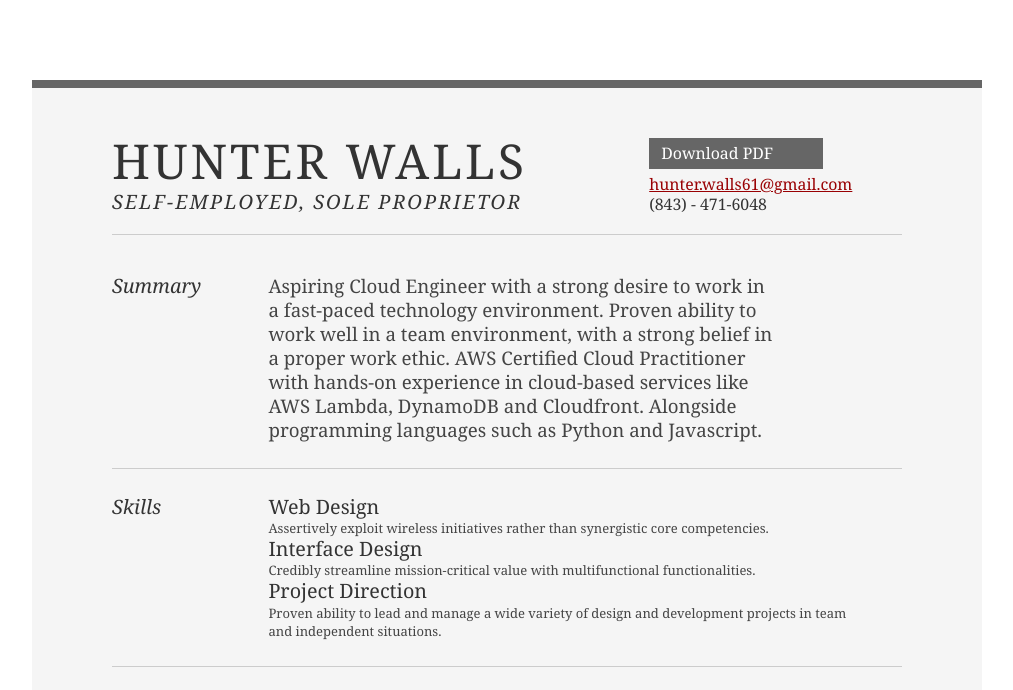
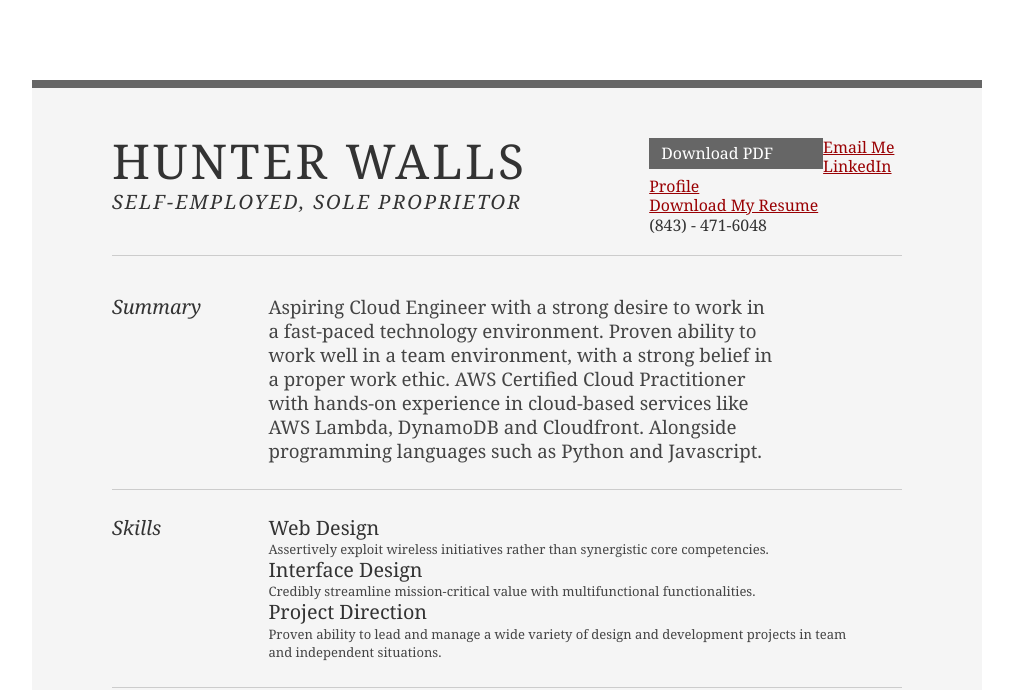
Before and after one commit to Neshrack/hrw-resume-challenge-BE, a plain HTML site: page resume-site/index.html in a window 1280 px wide. Shown: the top 690 px of the page, without its empty margins (133-1146 px from the left). Drawn offline with Linux system fonts and the light colour scheme; no server answers.

Commit message:
adjustments to s3 index files

```diff
--- a/resume-site/index.html
+++ b/resume-site/index.html
@@ -27,7 +27,9 @@
 				<div class="yui-u">
 					<div class="contact-info">
 						<h3><a id="pdf" href="#">Download PDF</a></h3>
-						<h3><a href="mailto:name@yourdomain.com">hunter.walls61@gmail.com</a></h3>
+						<h3><a href="mailto:hunter.walls61@gmail.com">Email Me</a></h3>
+						<h3><a href="www.linkedin.com/in/hunter-r-walls">LinkedIn Profile</a></h3>
+						<h3> <a href="https://hunter-walls-resume.com/hunters_resume.pdf" target="_blank">Download My Resume</a></h3>
 						<h3>(843) - 471-6048</h3>
 					</div><!--// .contact-info -->
 				</div>
@@ -150,7 +152,7 @@
 
 		<div id="ft">
 			<p>Hunter Walls &mdash; <a href="mailto:name@yourdomain.com">hunter.walls61@gmail.com</a> &mdash; (843) - 471-6048</p>
-			<p>You are Visitor number: <a id="count">1</a> </p> wooooooooo
+			<p>You are Visitor number: <a id="count">1</a> </p>
 			<p>
 			</p>
 		</div><!--// footer -->
```
